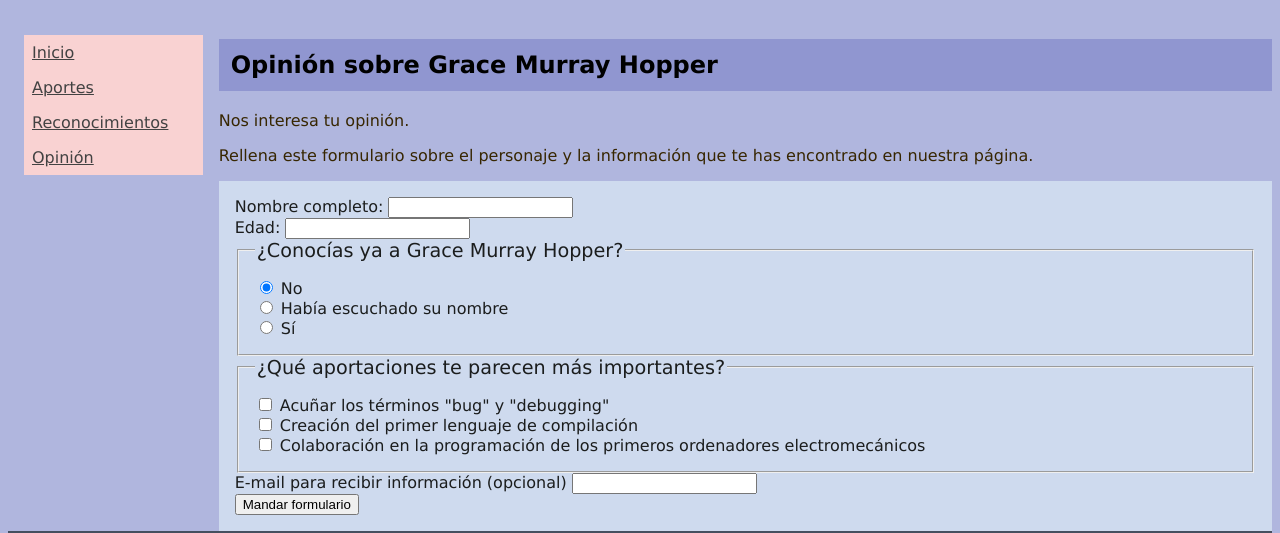
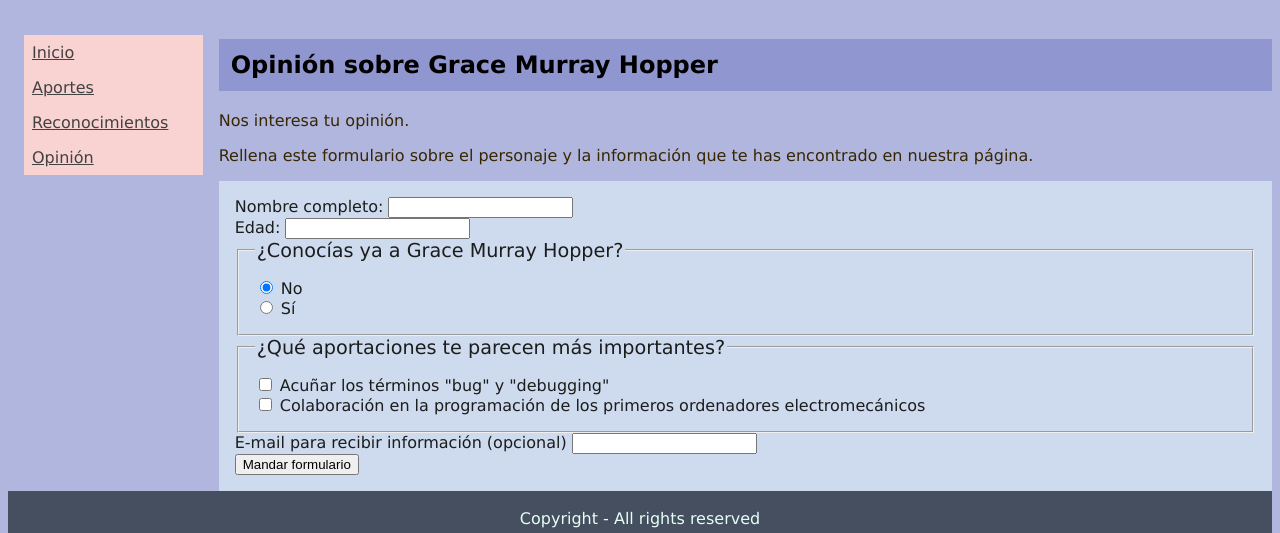
Before and after one commit to ceMelendi/sew_old, a plain HTML site: page formularioOpinion.html in a window 1280 px wide. Shown: the part 134-667 px from the top of the page. Drawn offline with Linux system fonts and the light colour scheme.

Commit message:
Add files via upload

```diff
--- a/formularioOpinion.html
+++ b/formularioOpinion.html
@@ -34,19 +34,19 @@
         <input id="age" type ="number" min=0>
         <fieldset>
             <legend>¿Conocías ya a Grace Murray Hopper?</legend>
-            <input id="no" type="radio" checked>
+            <input id="no" type="radio" name="conocer" checked>
             <label for="no">No</label><br>
-            <input id="escuchado" type="radio">
-            <label for="escuchado">Había escuchado su nombre</label><br>
-            <input id="si" type="radio">
+            <!-- <input id="escuchado" type="radio" name="conocer">
+            <label for="escuchado">Había escuchado su nombre</label><br> -->
+            <input id="si" type="radio" name="conocer">
             <label for="si">Sí</label>
         </fieldset>
         <fieldset>
             <legend>¿Qué aportaciones te parecen más importantes?</legend>
             <input id="bug" type="checkbox">
             <label for="bug">Acuñar los términos "bug" y "debugging"</label><br>
-            <input id="compilador" type="checkbox">
-            <label for="compilador">Creación del primer lenguaje de compilación</label><br>
+            <!-- <input id="compilador" type="checkbox">
+            <label for="compilador">Creación del primer lenguaje de compilación</label><br> -->
             <input id="programación" type="checkbox">
             <label for="programación">Colaboración en la programación de los primeros ordenadores electromecánicos</label>
         </fieldset>
```
Also changed, not shown: estilos/estilo.css (line endings or trailing spaces).
